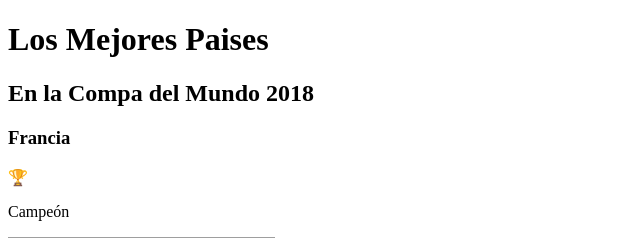
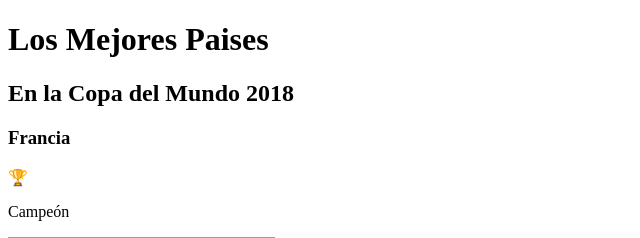
Before and after one commit to Jhonbeltran/geographic-django-platzi, a Django app: page / in a window 1280 px wide. Shown: the top 238 px of the page, without its empty margins (0-640 px from the left). Run offline with Django 3.2, Linux system fonts and the light colour scheme; grey boxes are pictures that could not be loaded.

Commit message:
corrijo copa

```diff
--- a/countries/templates/countries/home.html
+++ b/countries/templates/countries/home.html
@@ -6,7 +6,7 @@
 </head>
 <body>
 	<h1>Los Mejores Paises</h1>
-	<h2>En la Compa del Mundo 2018</h2>
+	<h2>En la Copa del Mundo 2018</h2>
 		{% for country in countries %}
 			<h3>{{country.name|title}}</h3>
 			{% if country.pos == 'Campeón' %}
```
